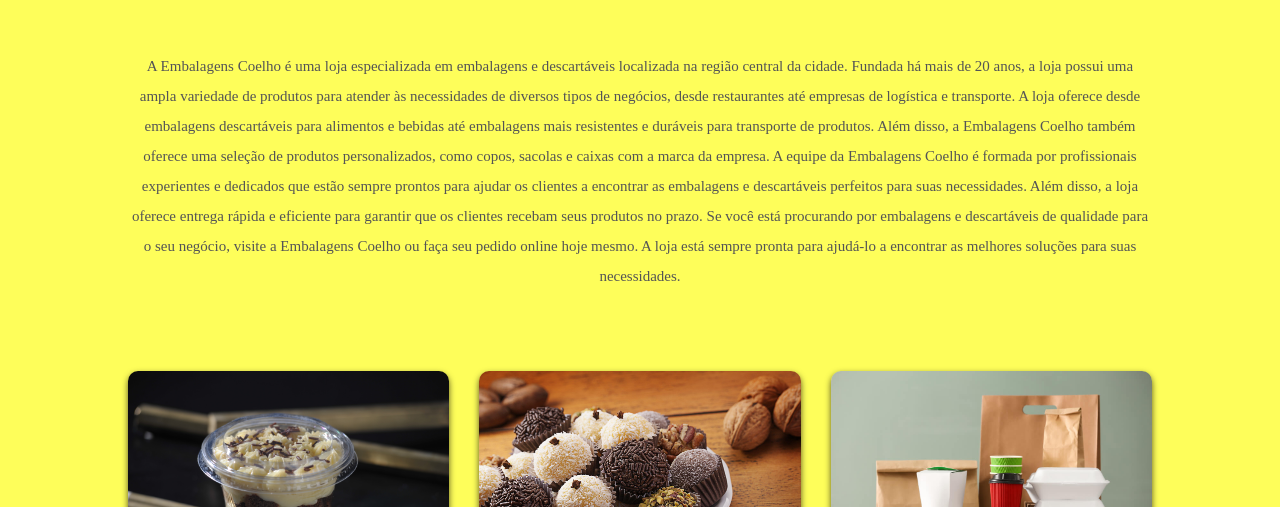
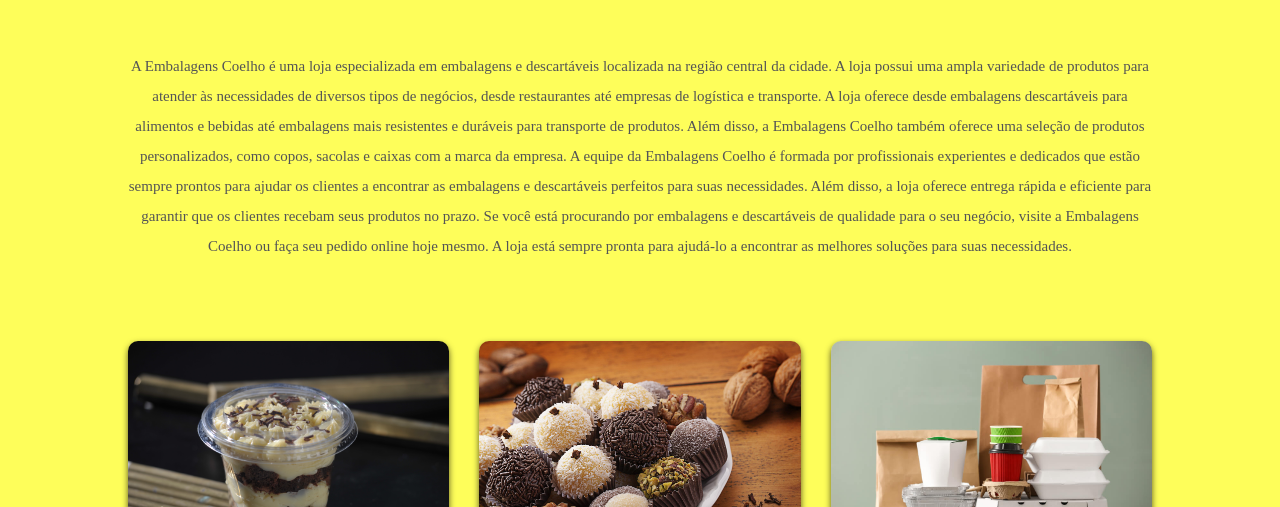
Before and after one commit to misakinoie/embalagensCoelho, a plain HTML site: page index.html in a window 1280 px wide. Shown: the part 593-1100 px from the top of the page. Drawn offline with Linux system fonts and the light colour scheme; a script that the page names is missing; a web font is replaced by a local one.

Commit message:
descrição alterada

```diff
--- a/index.html
+++ b/index.html
@@ -28,7 +28,7 @@
         </div>
         <div id="text">
             <p>
-                A Embalagens Coelho é uma loja especializada em embalagens e descartáveis localizada na região central da cidade. Fundada há mais de 20 anos, a loja possui uma ampla variedade de produtos para atender às necessidades de diversos tipos de negócios, desde restaurantes até empresas de logística e transporte.
+                A Embalagens Coelho é uma loja especializada em embalagens e descartáveis localizada na região central da cidade. A loja possui uma ampla variedade de produtos para atender às necessidades de diversos tipos de negócios, desde restaurantes até empresas de logística e transporte.
 
                 A loja oferece desde embalagens descartáveis para alimentos e bebidas até embalagens mais resistentes e duráveis para transporte de produtos. Além disso, a Embalagens Coelho também oferece uma seleção de produtos personalizados, como copos, sacolas e caixas com a marca da empresa.
 
```
Also changed, not shown: 1 other file.
